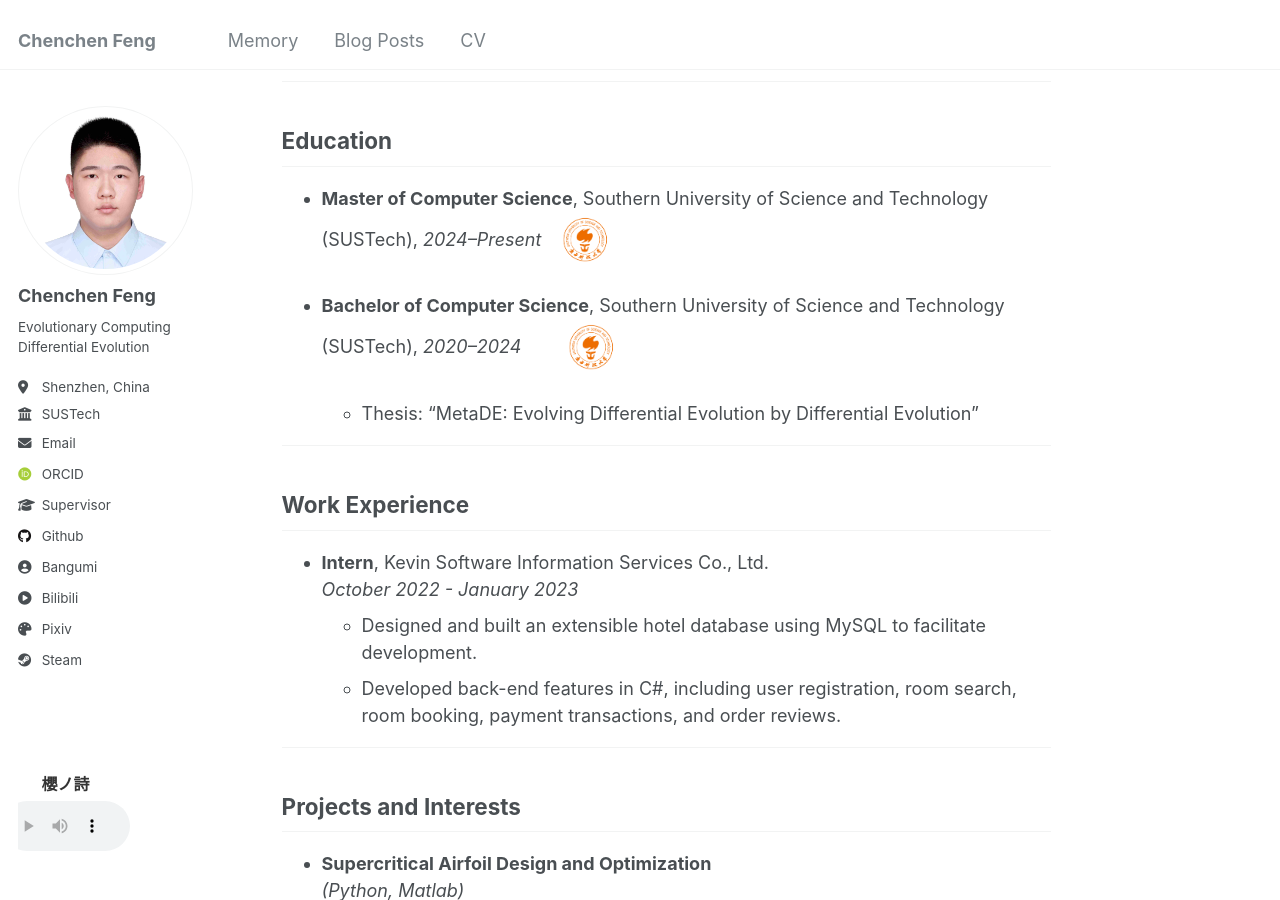
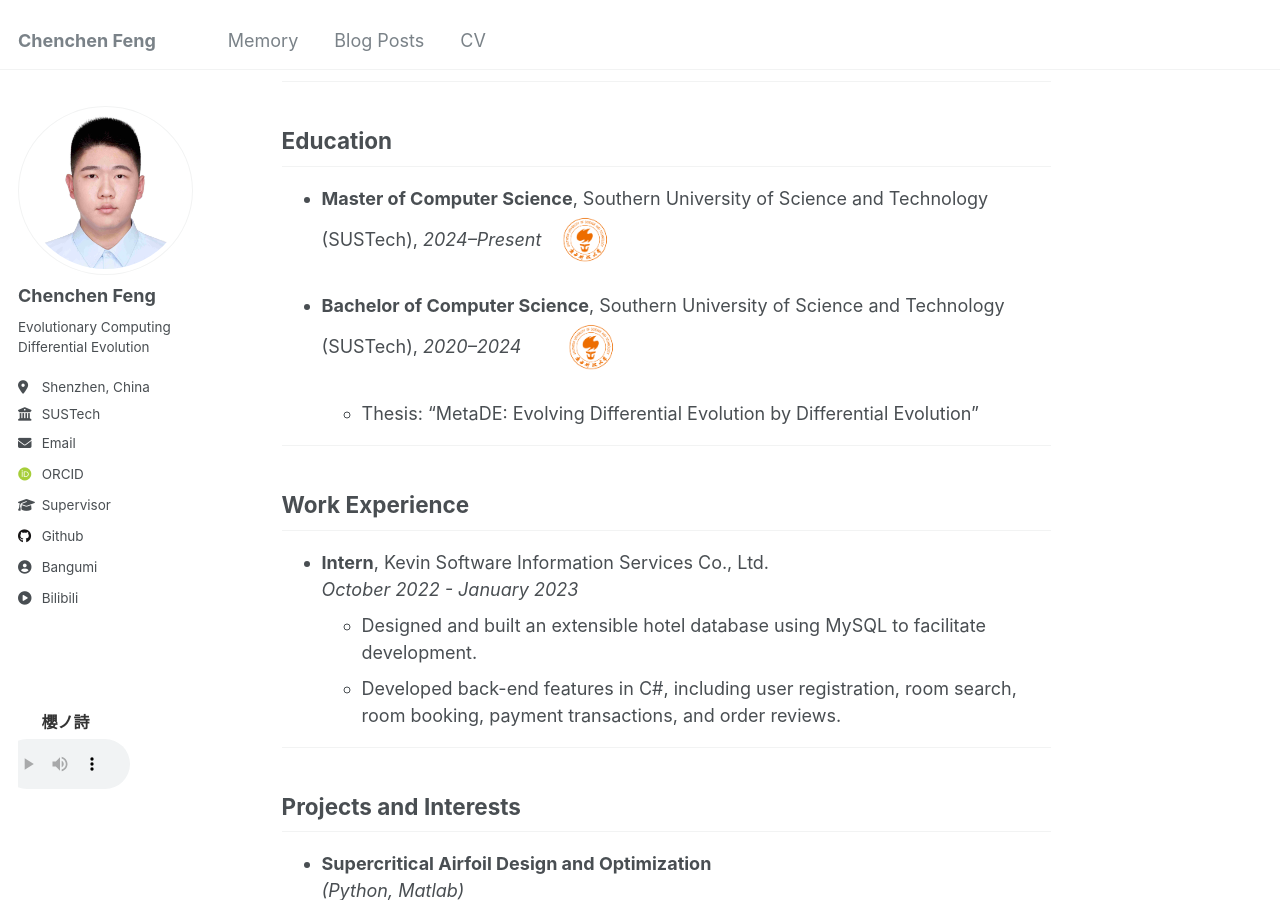
Before and after one commit to starquakee/starquakee.github.io, a Jekyll site: the page built from _pages/about.md, in a window 1280 px wide and 900 px high, scrolled down 362 px. Built offline with Jekyll 4.4.1, drawn with Linux system fonts in a browser that asks for light colours; some web fonts are replaced.

Commit message:
remove steam and pixiv link

```diff
--- a/_config.yml
+++ b/_config.yml
@@ -52,7 +52,7 @@ author:
   # Social media
   bangumi          : "846860"
   bilibili         : "434237222"
-  pixiv            : "96768290"
+  pixiv            : # "96768290"
   facebook         : # Username
   flickr           : # Username
   foursquare       : # Username
@@ -66,7 +66,7 @@ author:
   medium           : # URL
   pinterest        : # Username
   soundcloud       : # Username
-  steam            : "76561199083883534"
+  steam            : # "76561199083883534"
   telegram         : # URL
   tumblr           : # Username
   twitter          : # Username for X / Twitter
```
